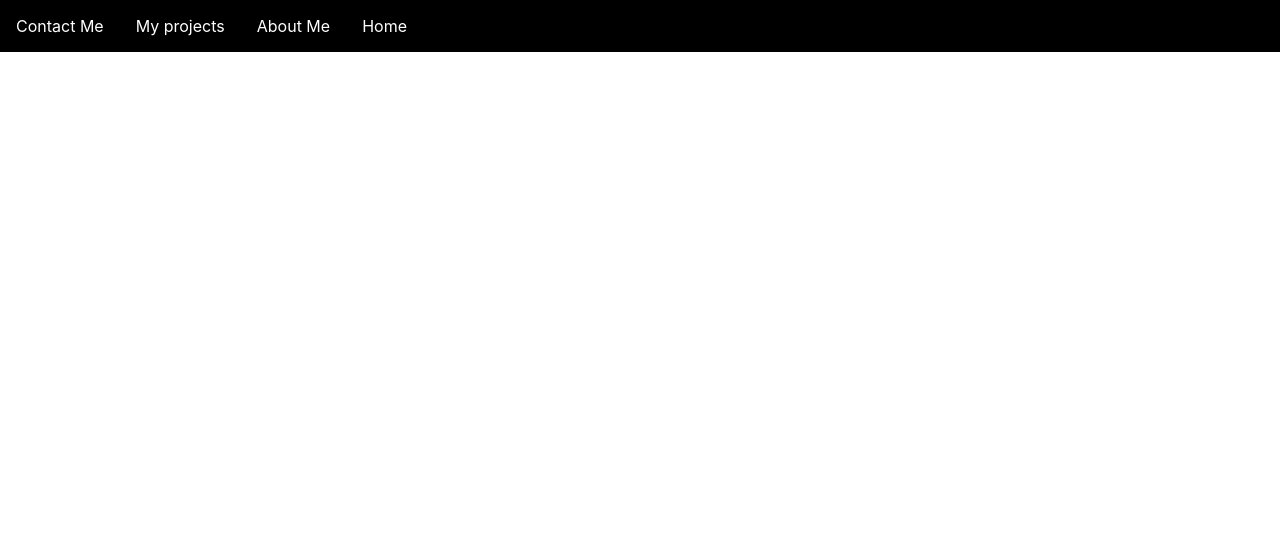
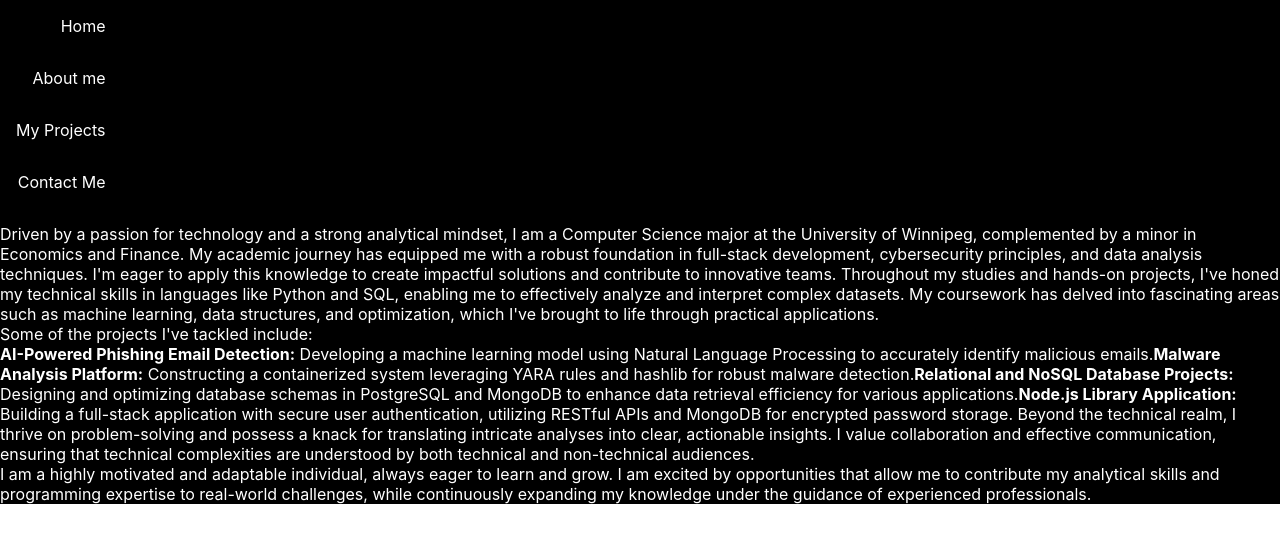
Before and after one commit to HiteshBhasin/ReactApp, a React (Create React App) app in the folder portforlio-App/Client/client/: page / in a window 1280 px wide. Shown: the top 542 px of the page. Built offline with nearby package versions, Linux system fonts and the light colour scheme; no server answers.

Commit message:
new commit

```diff
--- a/portforlio-App/Client/client/src/App.js
+++ b/portforlio-App/Client/client/src/App.js
@@ -2,23 +2,33 @@ import React from "react";
 import {useState, useEffect} from "react";
 import './App.css';
 import Header from './Component/header';
+import About from './Component/about';
+import Projects from './Component/projects';
+import ContactForm from './Component/contactForm';
+import {BrowserRouter as Router, Routes, Route} from "react-router-dom"
 
 function App() {
-const [data, setData] = useState(null);
-useEffect(()=>{
-fetch("/api")
-.then((res)=>res.json())
-.then((data)=>setData(data.message));
-},[]);
+// const [data, setData] = useState(null);
+// useEffect(()=>{
+// fetch("/api")
+// .then((res)=>res.json())
+// .then((data)=>setData(data.message));
+// },[]);
+
 
 
   return (
     <div className="App">
+
+  <Router>
   <Header/>
-  <main>
-
-  </main>
-
+    <Routes>
+      <Route path="/" element ={<About/>}/>
+      <Route path="/about" element ={<About/>}/>
+      <Route path="/projects" element ={<Projects/>}/>
+      <Route path="/contactForm" element ={<ContactForm/>}/>
+    </Routes>
+  </Router>
   </div>
   );
 }
--- /dev/null
+++ b/portforlio-App/Client/client/src/Component/about.css
@@ -0,0 +1,3 @@
+p{
+    color: white;
+}
--- /dev/null
+++ b/portforlio-App/Client/client/src/Component/about.js
@@ -0,0 +1,24 @@
+import React from 'react';
+import './about.css';
+
+const About = ()=>{
+    return(
+    <p>
+    Driven by a passion for technology and a strong analytical mindset, I am a Computer Science major at the University of Winnipeg, complemented by a minor in Economics and Finance. My academic journey has equipped me with a robust foundation in full-stack development, cybersecurity principles, and data analysis techniques. I'm eager to apply this knowledge to create impactful solutions and contribute to innovative teams.
+
+Throughout my studies and hands-on projects, I've honed my technical skills in languages like Python and SQL, enabling me to effectively analyze and interpret complex datasets. My coursework has delved into fascinating areas such as machine learning, data structures, and optimization, which I've brought to life through practical applications.
+<br />
+Some of the projects I've tackled include:
+<br />
+<strong>AI-Powered Phishing Email Detection:</strong> Developing a machine learning model using Natural Language Processing to accurately identify malicious emails.
+<strong>Malware Analysis Platform:</strong> Constructing a containerized system leveraging YARA rules and hashlib for robust malware detection.
+<strong>Relational and NoSQL Database Projects:</strong> Designing and optimizing database schemas in PostgreSQL and MongoDB to enhance data retrieval efficiency for various applications.
+<strong>Node.js Library Application: </strong>Building a full-stack application with secure user authentication, utilizing RESTful APIs and MongoDB for encrypted password storage.
+Beyond the technical realm, I thrive on problem-solving and possess a knack for translating intricate analyses into clear, actionable insights. I value collaboration and effective communication, ensuring that technical complexities are understood by both technical and non-technical audiences.
+<br />
+I am a highly motivated and adaptable individual, always eager to learn and grow. I am excited by opportunities that allow me to contribute my analytical skills and programming expertise to real-world challenges, while continuously expanding my knowledge under the guidance of experienced professionals.
+</p>
+    )
+}
+
+export default About;
--- a/portforlio-App/Client/client/src/Component/contactForm.js
+++ b/portforlio-App/Client/client/src/Component/contactForm.js
@@ -1,12 +1,13 @@
 import { useState, useEffect } from "react";
 
 
-function MyFrom(){
+function ContactForm(){
     const [name, setName] = useState(' ');
     const [email, setEmail] = useState(' ');
 
-    const handleSubmit =
 
-        return
+
+
 
 }
+export default ContactForm;
--- a/portforlio-App/Client/client/src/Component/header.css
+++ b/portforlio-App/Client/client/src/Component/header.css
@@ -11,7 +11,7 @@ ul{
     overflow: hidden;
 
 }
-li{
+li a{
     float: right;
 }
 ul li a{
--- a/portforlio-App/Client/client/src/Component/header.js
+++ b/portforlio-App/Client/client/src/Component/header.js
@@ -1,21 +1,26 @@
 import React from "react";
+
+import {Link} from 'react-router-dom';
 import './header.css';
 const Header =() =>{
    return (
      <header className="header">
-
        <nav>
          <ul>
          <li><a href="/">Home</a></li>
-                <li><a href = "/about"> About Me</a></li>
-                <li><a href="/projects">My projects</a></li>
-                <li><a href = "/conactForm">Contact Me</a></li>
-
+         <li><a href="/about">About me</a></li>
+         <li><a href="/projects">My Projects</a></li>
+         <li><a href="/contactForm">Contact Me</a></li>
          </ul>
        </nav>
      </header>
-   )
+   );
 
 
 }
 export default Header;
+
+{/* <Link to="/" className="link">Home</Link>
+           <Link to="/about" className="link">About Me</Link>
+           <Link to="/projects"className="link">Projects</Link>
+           <Link to="/contactForm"className="link">Contact</Link> */}
--- a/portforlio-App/Client/client/src/Component/projects.js
+++ b/portforlio-App/Client/client/src/Component/projects.js
@@ -0,0 +1,6 @@
+import React from 'react';
+
+const Projects = ()=>{
+
+}
+export default Projects;
```
Also changed, not shown: portforlio-App/Client/client/src/Component/heroSection.js (deleted). Lines whose indentation alone changed are shown as unchanged.
